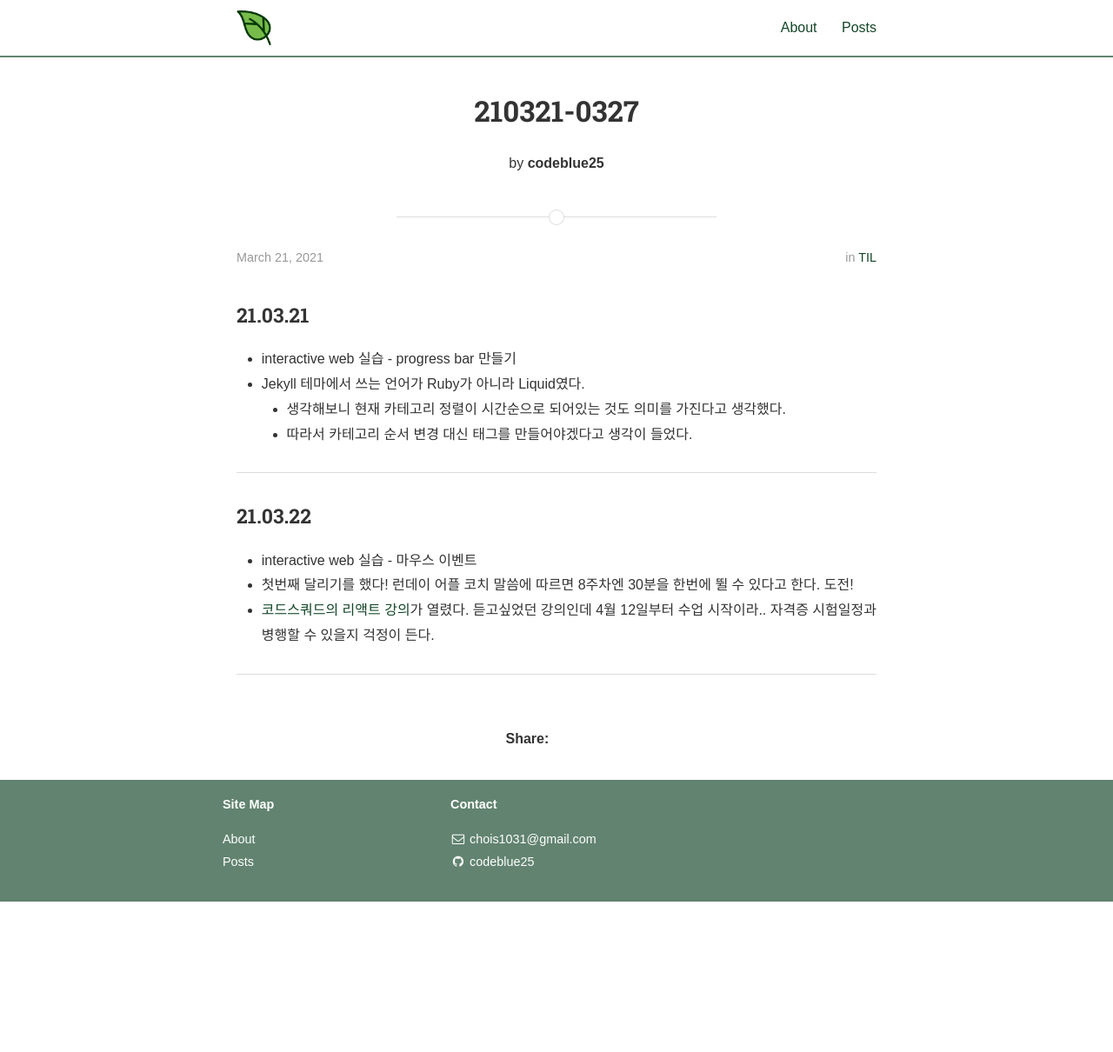
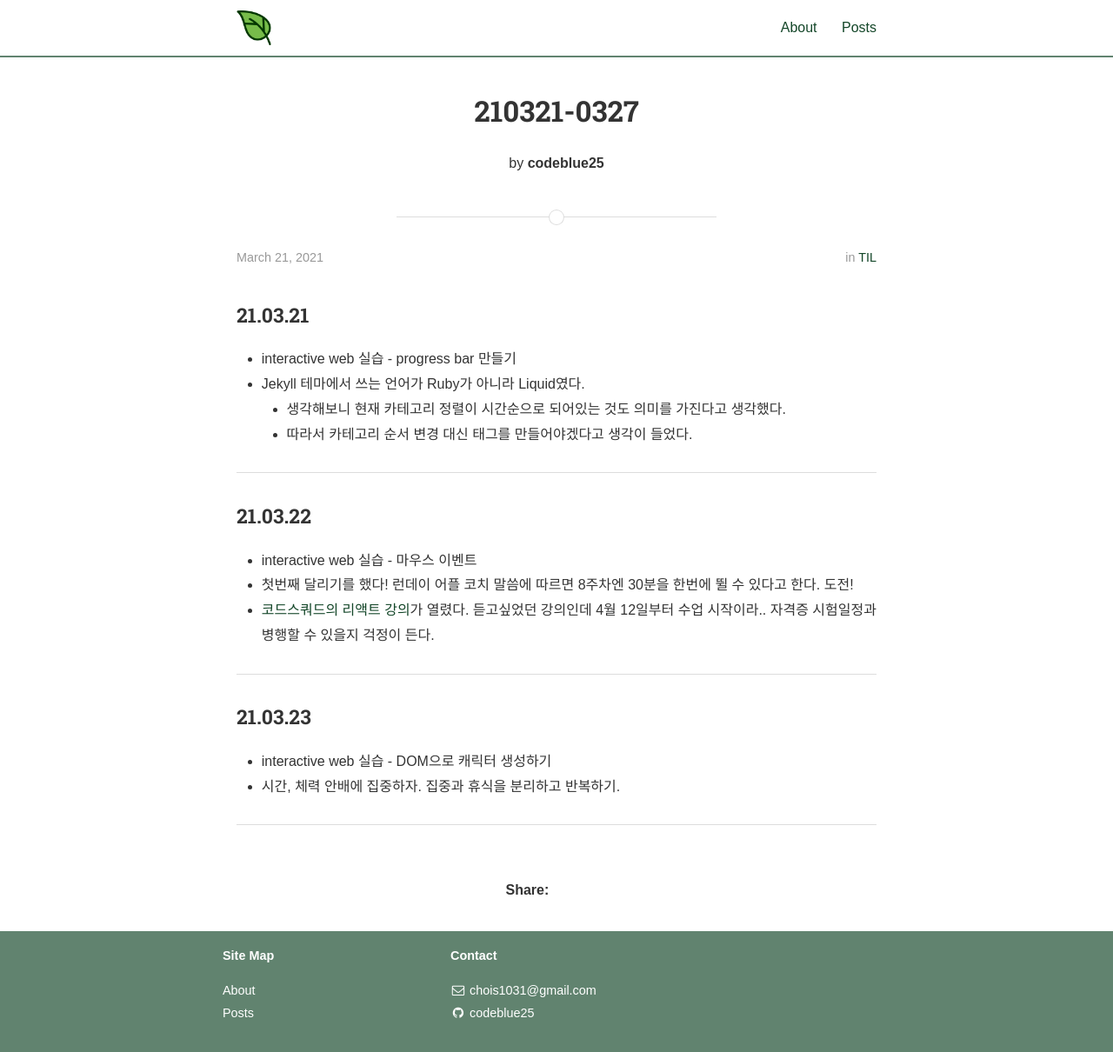
Before and after one commit to codeblue25/codeblue25.github.io, a Jekyll site: the page built from _posts/2021-03-21-0327.md, in a window 1280 px wide and 1211 px high. Shown: the whole window at 87% size. Built offline with Jekyll 4.4.1, drawn with Linux system fonts in a browser that asks for light colours; nearby versions of some CDN libraries; some web fonts are replaced; a style sheet for code colours, icons or effects is not loaded.

Commit message:
210323 TIL

```diff
--- a/_posts/2021-03-21-0327.md
+++ b/_posts/2021-03-21-0327.md
@@ -22,3 +22,10 @@ categories: TIL
 * [코드스쿼드의 리액트 강의](https://codesquad.kr/page/react.html)가 열렸다. 듣고싶었던 강의인데 4월 12일부터 수업 시작이라.. 자격증 시험일정과 병행할 수 있을지 걱정이 든다.
 
 ---
+
+<h3>21.03.23</h3>
+
+* interactive web 실습 - DOM으로 캐릭터 생성하기
+* 시간, 체력 안배에 집중하자. 집중과 휴식을 분리하고 반복하기.
+
+---
```
